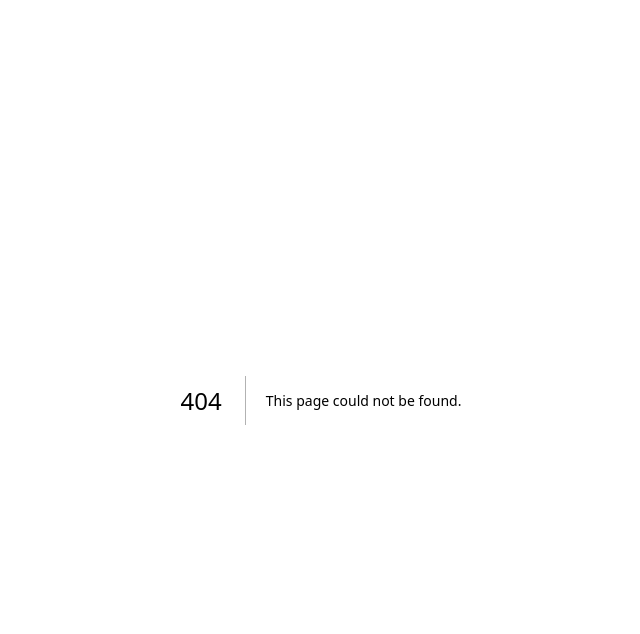
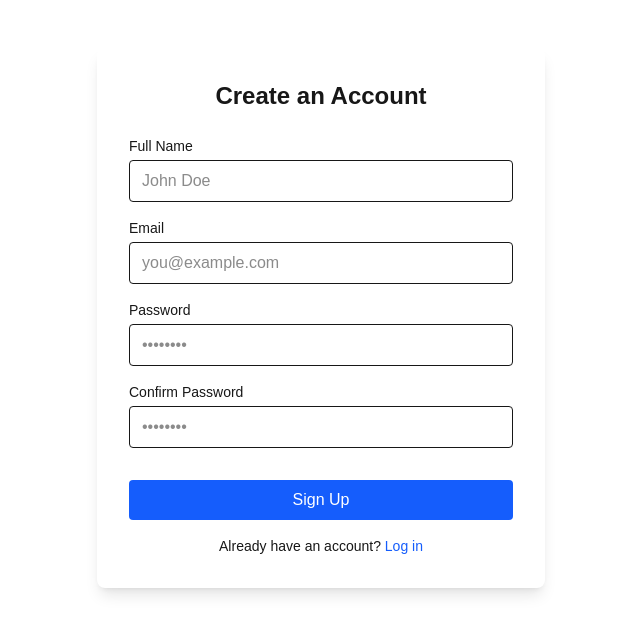
Before and after one commit to Naish031/simple-shop, a Next.js app: page /signup in a window 1280 px wide. Before the commit this address had no page. Shown: the top 634 px of the page, without its empty margins (319-959 px from the left). Built offline with nearby package versions, Linux system fonts and the light colour scheme.

Commit message:
feat: add project

```diff
--- /dev/null
+++ b/src/app/login/page.tsx
@@ -0,0 +1,7 @@
+import React from "react";
+
+const LoginPage = () => {
+  return <div>This is a Login Page</div>;
+};
+
+export default LoginPage;
--- /dev/null
+++ b/src/app/signup/page.tsx
@@ -0,0 +1,103 @@
+"use client";
+
+import React from "react";
+import Link from "next/link";
+
+const SignupPage = () => {
+  const [formData, setFormData] = React.useState({
+    username: "",
+    email: "",
+    password: "",
+    confirmPassword: "",
+  });
+  const [error, setError] = React.useState<string | null>(null);
+
+  const handleChange = (e: React.ChangeEvent<HTMLInputElement>) => {
+    const { name, value } = e.target;
+    setFormData((prev) => ({ ...prev, [name]: value }));
+    if (error) setError(null);
+  };
+
+  const handleSubmit = (e: React.FormEvent) => {
+    e.preventDefault();
+    if (formData.password !== formData.confirmPassword) {
+      setError("Passwords do not match");
+      return;
+    }
+    // TODO: implement signup logic (API call, validation, etc.)
+    console.log("Signing up", formData);
+  };
+
+  return (
+    <div className="max-w-md mx-auto mt-12 p-8 bg-white shadow-lg rounded-lg">
+      <h2 className="text-2xl font-bold text-center mb-6">Create an Account</h2>
+      {error && <p className="text-red-600 text-sm mb-4">{error}</p>}
+      <form onSubmit={handleSubmit} className="space-y-4">
+        <div>
+          <label className="block text-sm font-medium mb-1">Full Name</label>
+          <input
+            type="text"
+            name="username"
+            value={formData.username}
+            onChange={handleChange}
+            required
+            className="w-full px-3 py-2 border rounded"
+            placeholder="John Doe"
+          />
+        </div>
+        <div>
+          <label className="block text-sm font-medium mb-1">Email</label>
+          <input
+            type="email"
+            name="email"
+            value={formData.email}
+            onChange={handleChange}
+            required
+            className="w-full px-3 py-2 border rounded"
+            placeholder="you@example.com"
+          />
+        </div>
+        <div>
+          <label className="block text-sm font-medium mb-1">Password</label>
+          <input
+            type="password"
+            name="password"
+            value={formData.password}
+            onChange={handleChange}
+            required
+            className="w-full px-3 py-2 border rounded"
+            placeholder="••••••••"
+          />
+        </div>
+        <div>
+          <label className="block text-sm font-medium mb-1">
+            Confirm Password
+          </label>
+          <input
+            type="password"
+            name="confirmPassword"
+            value={formData.confirmPassword}
+            onChange={handleChange}
+            required
+            className="w-full px-3 py-2 border rounded"
+            placeholder="••••••••"
+          />
+        </div>
+        <button
+          type="submit"
+          className="w-full py-2 mt-4 bg-blue-600 text-white rounded hover:bg-blue-700 transition"
+        >
+          Sign Up
+        </button>
+      </form>
+      <p className="mt-4 text-center text-sm">
+        Already have an account?{" "}
+        <Link href="/login" className="text-blue-600 hover:underline">
+          Log in
+        </Link>
+      </p>
+    </div>
+  );
+};
+
+export default SignupPage;
--- /dev/null
+++ b/src/db/index.ts
@@ -0,0 +1,19 @@
+import mongoose from "mongoose";
+
+export const connectDB = async () => {
+  try {
+    await mongoose.connect(process.env.MONGO_URI as string);
+    const connection = mongoose.connection;
+
+    connection.on("connected", () => {
+      console.log("MongoDB connection successful");
+    });
+
+    connection.on("error", (err) => {
+      console.error("MongoDB connection error:", err);
+    });
+  } catch (error) {
+    console.error("Error connecting to MongoDB:", error);
+    process.exit(1);
+  }
+};
```
Also changed, not shown: package.json (+12 -5 lines), src/app/api/users/login/route.ts (added), src/app/api/users/signup/route.ts (added), 1 other file (tests, documents, lock files or other folders).
